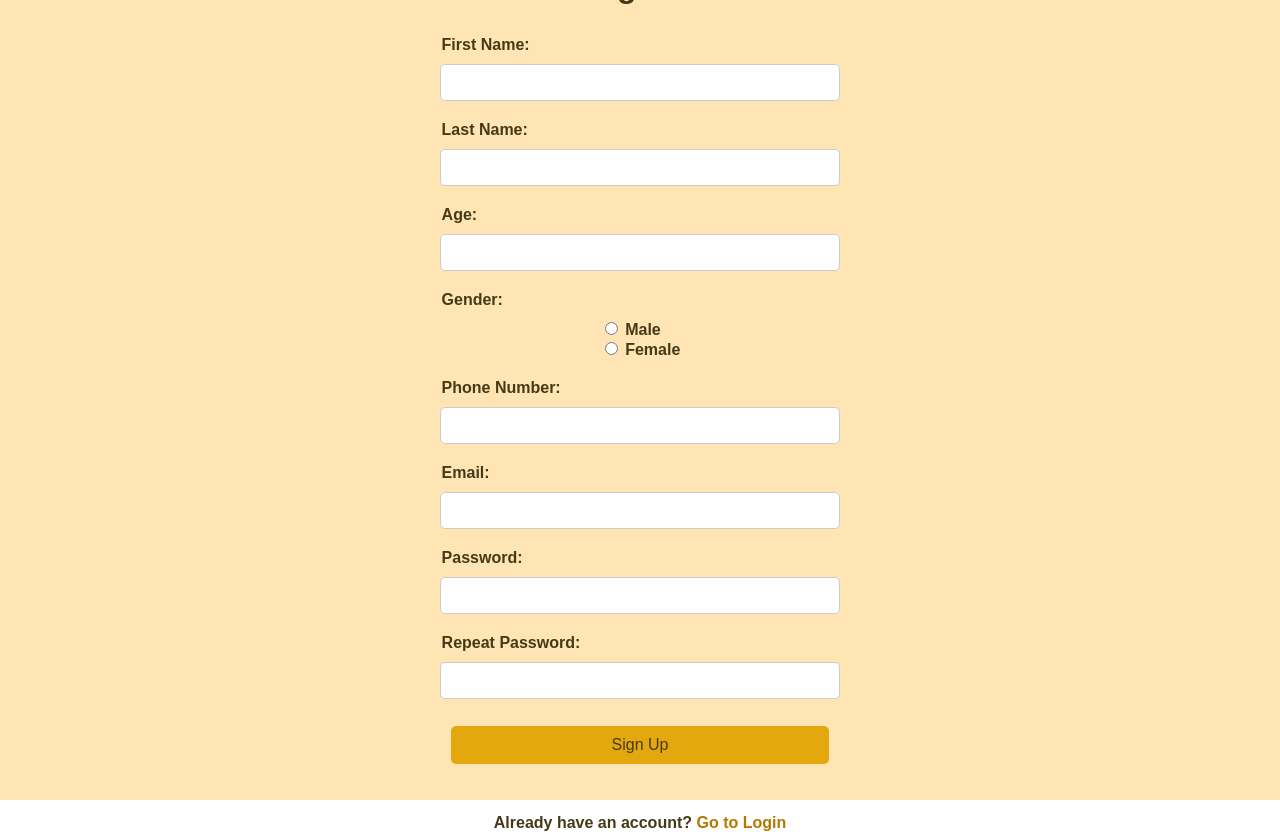
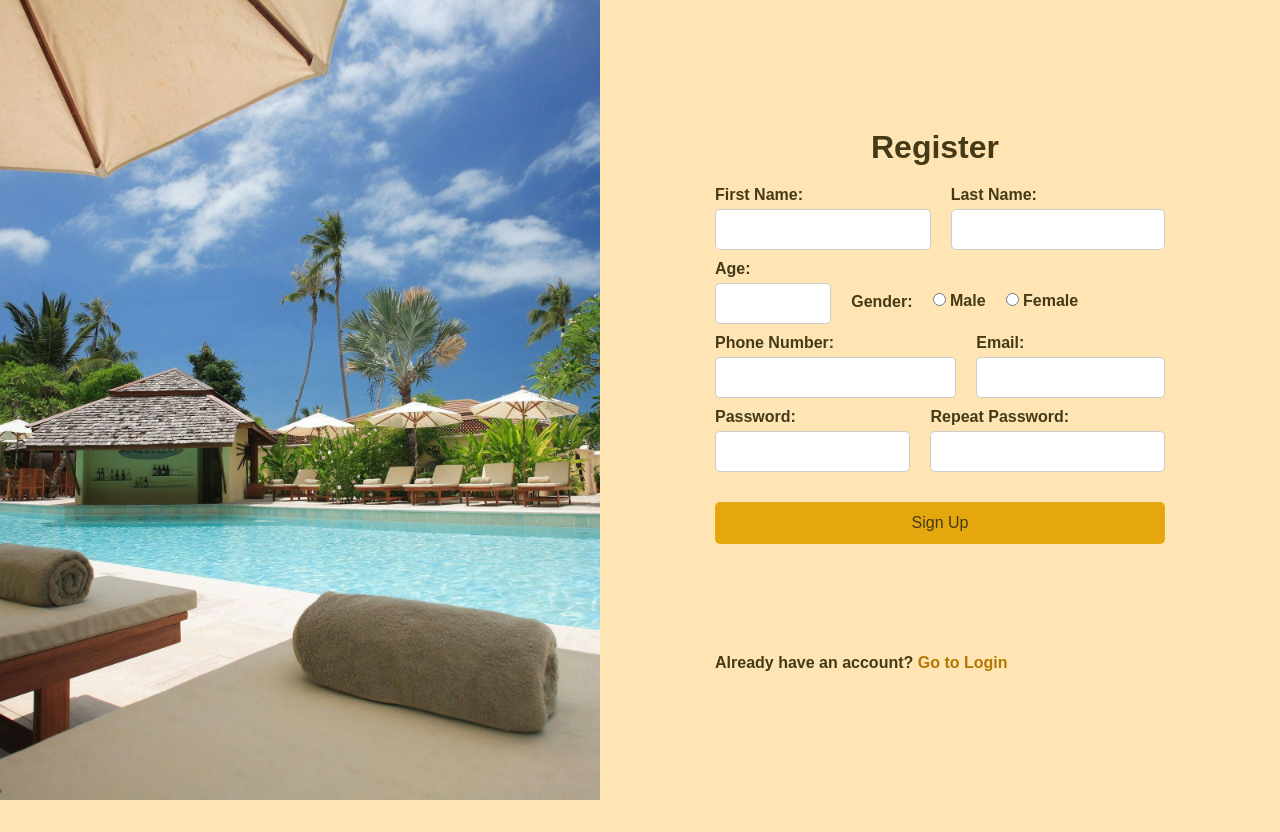
Before and after one commit to KevinKatx/CybersecurityEvaluationWebApp, a PHP site: page /CybersecurityEvaluationWebApp/register.php in a window 1280 px wide. After the commit the page ends 800 px from the top, so only its background shows below. Run offline with PHP 8.4, Linux system fonts and the light colour scheme.

Commit message:
updated css for dashboard, update and register

```diff
--- a/register.php
+++ b/register.php
@@ -72,74 +72,68 @@
         <title>Hanuka's Resort CyberSecurity Evaluation</title>
         <meta charset="UTF-8">
         <meta name="viewport" content="width=device-width, initial-scale=1.0">
-        <link rel="stylesheet" href="indexstyles.css">
+        <link rel="stylesheet" href="registerstyles.css">
     </head>
-    <style>
-        label {
-            margin-top: 10px;
-            color: #453a17;
-            font-weight: bold;
-            min-width: 10.5cm;
-            width: 36%;
-            text-align: left;
-        }
-
-        input[type="text"], input[type="password"] , input[type="number"] {
-            min-width: 10cm;
-            width: 33%;
-            padding: 10px;
-            border: 1px solid #ccc;
-            border-radius: 5px;
-        }
-        input[type="submit"] {
-            margin-top: 17px;
-            background-color: #e4a70e;
-            color: #453a17;
-            border: none;
-            min-width: 10cm;
-            width: 30%;
-            padding: 10px 20px;
-            cursor: pointer;
-            border-radius: 5px;
-            font-size: 16px;
-        }
-
-
-    </style>
 
     <body>
     <div class="wrapper">
-            <div class="login-container" style="width: 100%">
+        <div class="image-container"></div>
+        <div class="form-container">
+            <div class="register-container">
                 <h1>Register</h1>
-                <form action="register.php "method="post" onsubmit="return validatePassword()">
+                <form action="register.php" method="post" onsubmit="return validatePassword()">
+                <div class="row-container">
+                        <div>
                             <label>First Name:</label>
                             <input type="text" name="first_name" required>
+                        </div>
+                        <div>
                             <label>Last Name:</label>
                             <input type="text" name="last_name" required>
+                        </div>
+                    </div>
+
+                    <div class="age-gender-container">
+                        <div class="age-container">
                             <label>Age:</label>
                             <input type="number" name="age" id="age" required>
+                        </div>
                         <label>Gender:</label>
-                    <div style="display: inline-block; text-align: left; ">
-                        <input type="radio" id="male" name="gender" value="M" required>
-                        <label for="male">Male</label>
-                        <br>
-                        <input type="radio" id="female" name="gender" value="F" required>
-                        <label for="female">Female</label>
+                        <div class="gender-container">
+                            <label><input type="radio" id="male" name="gender" value="M" required> Male</label>
+                            <label><input type="radio" id="female" name="gender" value="F" required> Female</label>
                         </div>
+                    </div>
+
+                    <div class="row-container">
+                        <div>
                             <label>Phone Number:</label>
                             <input type="text" name="phone" required>
+                        </div>
+                        <div>
                             <label>Email:</label>
                             <input type="text" name="email" required>
+                        </div>
+                    </div>
+
+                    <div class="row-container">
+                        <div>
                             <label>Password:</label>
                             <input type="password" name="password" id="password" required>
+                        </div>
+                        <div>
                             <label>Repeat Password:</label>
                             <input type="password" name="confirmpassword" id="confirmpassword" required>
+                        </div>
+                    </div>
+
                     <input type="submit" value="Sign Up">
                 </form>
                 <h4>Already have an account? <a href="index.php">Go to Login</a></h4>
             </div>
         </div>
-    </body>
+    </div>
+
     <script>
         function validatePassword() {
             let password = document.getElementById("password").value;
@@ -152,5 +146,5 @@
             return true;
         }
     </script>
-
+</body>
 </html>
--- /dev/null
+++ b/registerstyles.css
@@ -0,0 +1,155 @@
+* {
+    margin: 0;
+    padding: 0;
+    box-sizing: border-box;
+}
+
+body, html {
+    height: 100%;
+    font-family: Arial, sans-serif;
+}
+
+.wrapper {
+    display: flex;
+    height: 100vh;
+    flex-direction: row;
+}
+
+.image-container {
+    flex: 1;
+    background: url('assets/placeholderResort.jpg') no-repeat center center;
+    background-size: cover;
+}
+
+.form-container {
+    flex: 1;
+    display: flex;
+    justify-content: center;
+    align-items: center;
+    padding: 40px;
+    background-color: #FFE5B4;
+}
+
+.register-container {
+    width: 75%;
+    max-width: 600px;
+}
+
+h1 {
+    text-align: center;
+    margin-bottom: 20px;
+    margin-right: 10px;
+    color: #453a17;
+}
+
+form {
+    display: flex;
+    flex-direction: column;
+    width: 100%;
+}
+
+label {
+    margin-top: 10px;
+    color: #453a17;
+    font-weight: bold;
+    text-align: left;
+}
+
+input{
+    margin-top: 5px;
+    margin-bottom: 10px;
+}
+
+input[type="number"]{
+    width: 100%;
+    padding: 12px;
+    border: 1px solid #ccc;
+    border-radius: 5px;
+}
+
+input[type="text"], input[type="password"] {
+    width: 100%;
+    padding: 12px;
+    border: 1px solid #ccc;
+    border-radius: 5px;
+}
+
+input[type="submit"] {
+    width: 100%;
+    margin-top: 20px;
+    background-color: #e4a70e;
+    color: #453a17;
+    border: none;
+    padding: 12px;
+    cursor: pointer;
+    border-radius: 5px;
+    font-size: 16px;
+    transition: background-color 0.3s;
+}
+
+input[type="submit"]:hover {
+    background-color: #d0940c;
+}
+
+.gender-container {
+    display: flex;
+    gap: 20px;
+    margin-top: 10px;
+}
+
+.row-container {
+    display: flex;
+    justify-content: space-between;
+    gap: 20px;
+}
+
+.row-container input[type="text"],
+.row-container input[type="number"] {
+    width: 100%;
+}
+
+.age-gender-container {
+    display: flex;
+    align-items: center;
+    gap: 20px;
+}
+
+.age-container {
+    flex: 1;
+}
+
+.gender-container {
+    flex: 2;
+    display: flex;
+    margin-top: 0;
+}
+
+h4 {
+    color: #453a17;
+    margin-top: 100px;
+}
+
+a {
+    color: #b47800;
+    text-decoration: none;
+}
+
+a:hover {
+    text-decoration: underline;
+}
+
+
+@media (max-width: 768px) {
+    .wrapper {
+        flex-direction: column;
+    }
+
+    .image-container {
+        height: 40vh;
+    }
+
+    .form-container {
+        height: auto;
+        padding: 20px;
+    }
+}
```
Also changed, not shown: admin_dashboard.php (+9 -16 lines), admin_dashboardstyles.css (added, +60 -0 lines), employee.sql (+6 -7 lines), update.php (+29 -42 lines), updatestyles.css (added, +53 -0 lines). Lines whose indentation alone changed are shown as unchanged.
